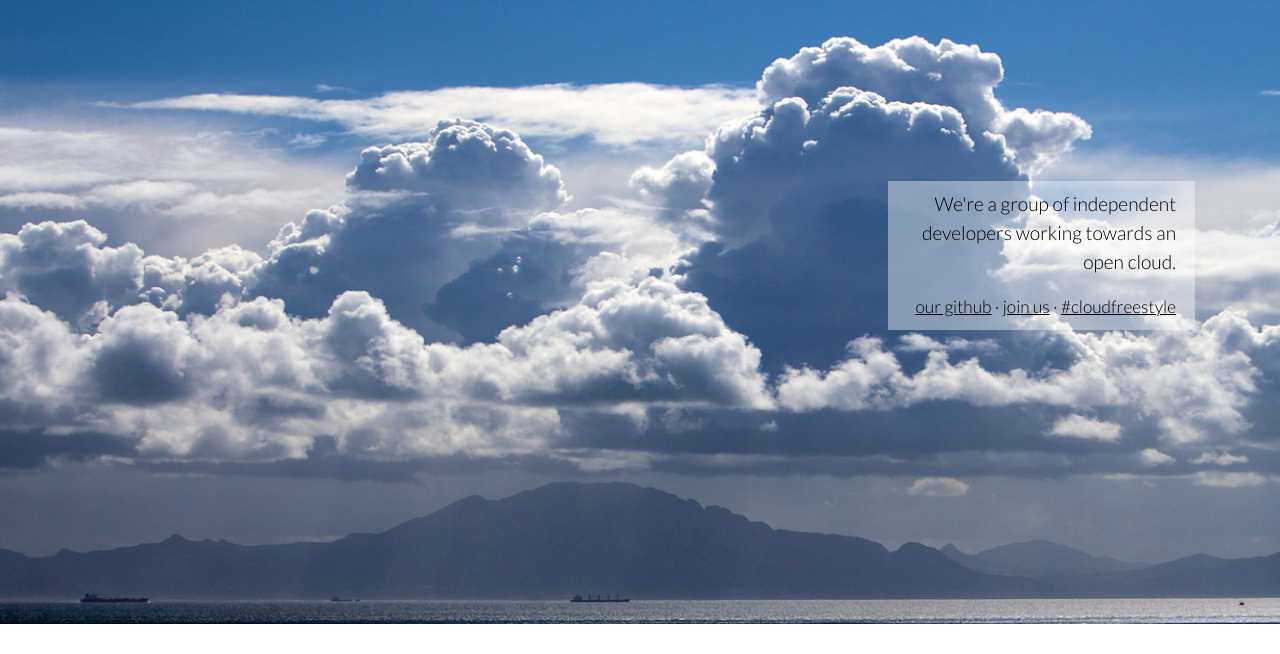
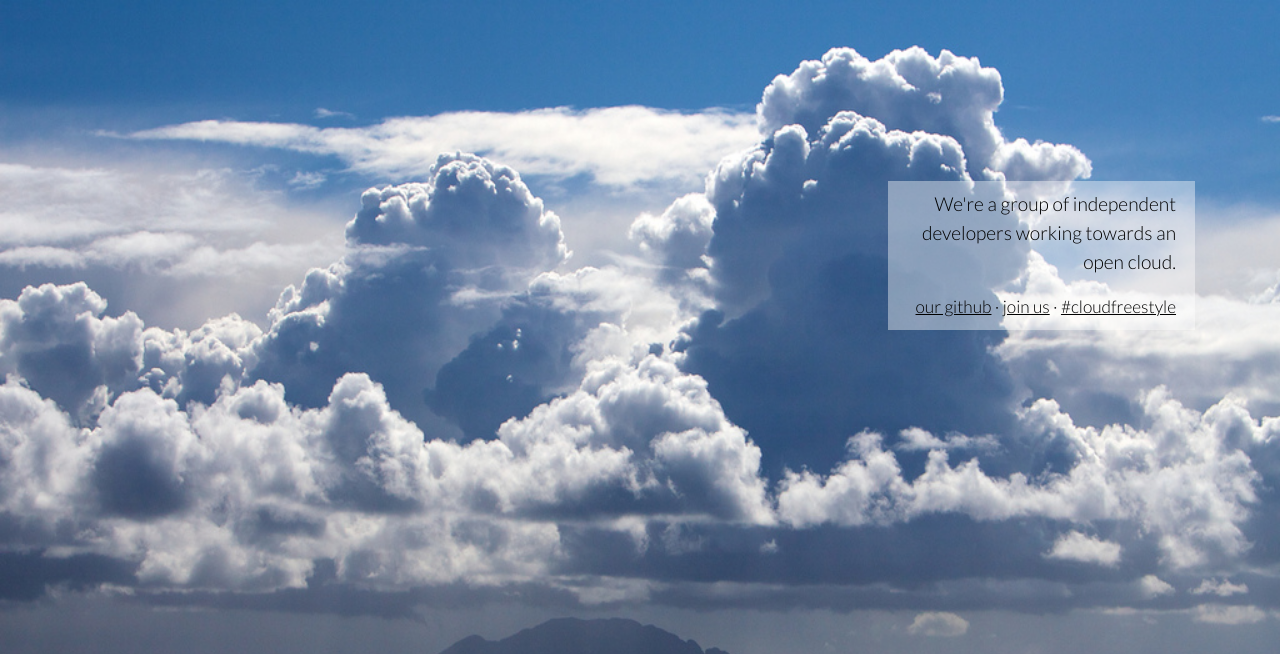
Before and after one commit to cloudfreestyle/cloudfreestyle.github.com, a plain HTML site: page index.html in a window 1280 px wide. Shown: the top 654 px of the page. Drawn offline with Linux system fonts and the light colour scheme.

Commit message:
Better scaling.

```diff
--- a/style.css
+++ b/style.css
@@ -1,15 +1,16 @@
 @import url(http://fonts.googleapis.com/css?family=Lato:100,300);
+
+html {
+    height: 100%;
+}
 
 body {
     background: url(clouds.jpg);
     background-repeat: no-repeat;
     background-size: 100% 100%;
+    height: 100%;
 
     font-family: Lato, Helvetica, sans-serif;
-}
-
-#content {
-    height: 38em;
 }
 
 .maintext {
```
